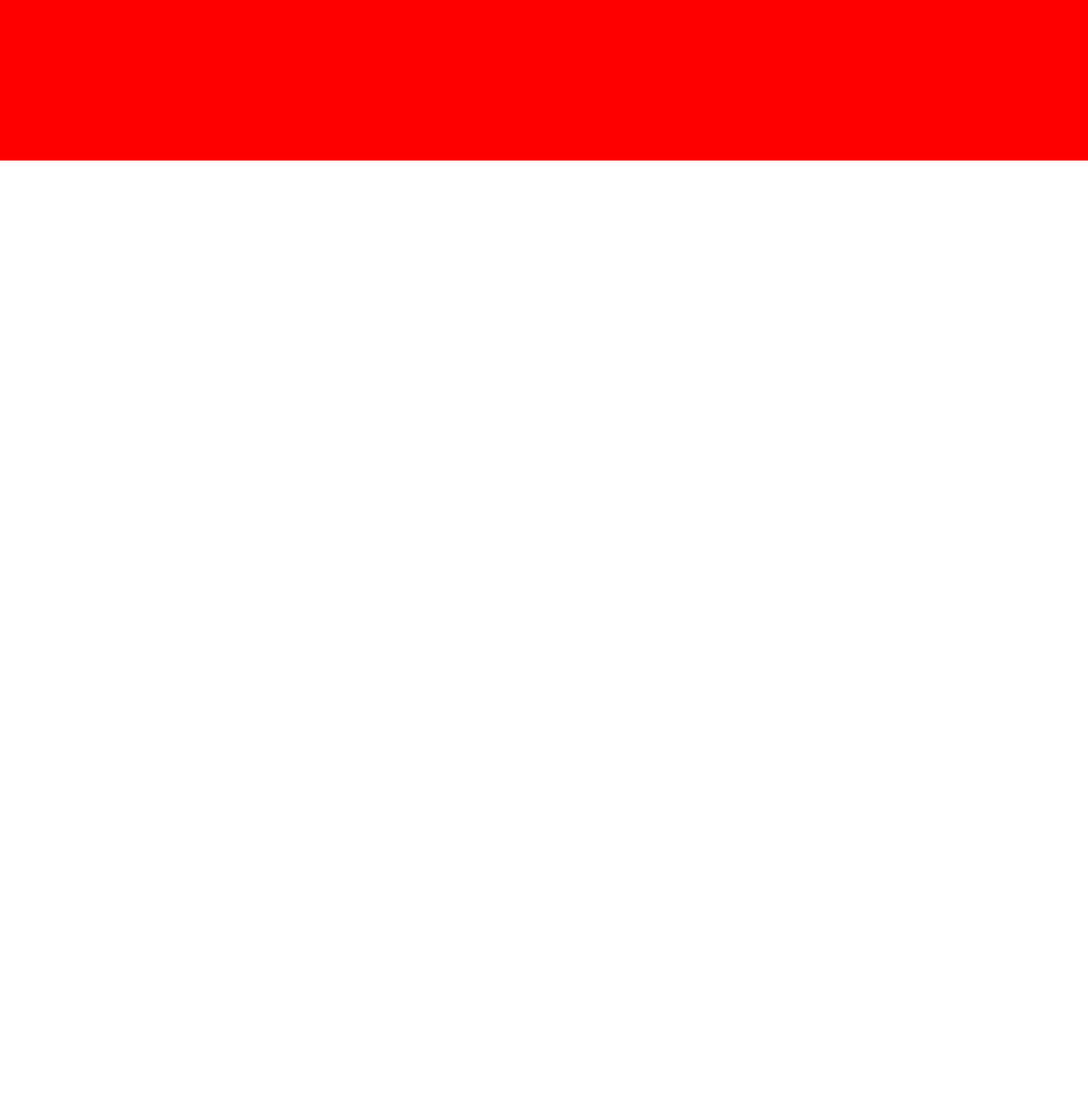
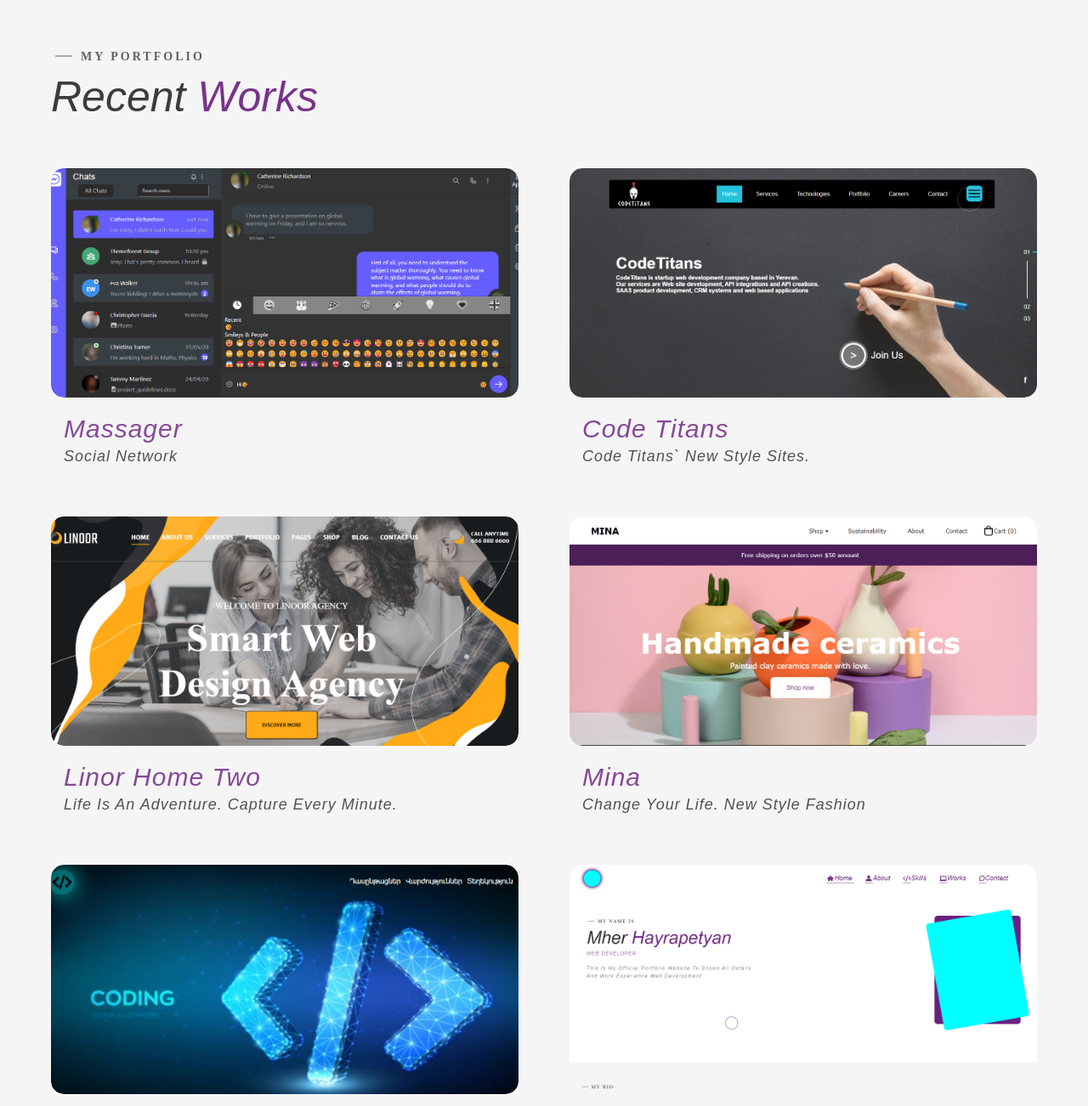
Before and after one commit to MherHayrapetyan/CVPage, a plain HTML site: page index.html in a window 1280 px wide. Shown: the part 2179-3481 px from the top of the page at 85% size. Before the commit the page ends 2368 px from the top, so only its background shows below. Drawn offline with Linux system fonts and the light colour scheme.

Commit message:
content Four

```diff
--- a/index.html
+++ b/index.html
@@ -577,7 +577,72 @@
         </div>
       </div>
 
-      <div class="contentFour"></div>
+      <div class="contentFour">
+        <div class="contentTwoTitle">
+          <h2>my portfolio</h2>
+          <h1>Recent <span>Works</span></h1>
+        </div>
+        <div class="contentFourBox">
+          <div class="contentFourBoxMin">
+            <div class="contentFourBoxMinBox">
+              <div class="contentFourBoxMinBoxImg">
+                <img src="img/massanger.png" alt="Massager Img" />
+              </div>
+              <div class="contentFourBoxMinBoxTxt">
+                <h3>massager</h3>
+                <p>social network</p>
+              </div>
+            </div>
+            <div class="contentFourBoxMinBox">
+              <div class="contentFourBoxMinBoxImg">
+                <img src="img/linor.png" alt="Linor Img" />
+              </div>
+              <div class="contentFourBoxMinBoxTxt">
+                <h3>linor home two</h3>
+                <p>Life is an adventure. Capture every minute.</p>
+              </div>
+            </div>
+            <div class="contentFourBoxMinBox">
+              <div class="contentFourBoxMinBoxImg">
+                <img src="img/learnprog.png" alt="Learn Programming Img" />
+              </div>
+              <div class="contentFourBoxMinBoxTxt">
+                <h3>learn programming</h3>
+                <p>don't waste time. learn programming!</p>
+              </div>
+            </div>
+          </div>
+          <div class="contentFourBoxMin">
+            <div class="contentFourBoxMinBox">
+              <div class="contentFourBoxMinBoxImg">
+                <img src="img/codetitans.png" alt="Code Titans Img" />
+              </div>
+              <div class="contentFourBoxMinBoxTxt">
+                <h3>code titans</h3>
+                <p>Code Titans` new style sites.</p>
+              </div>
+            </div>
+            <div class="contentFourBoxMinBox">
+              <div class="contentFourBoxMinBoxImg">
+                <img src="img/mina.png" alt="Mina Img" />
+              </div>
+              <div class="contentFourBoxMinBoxTxt">
+                <h3>mina</h3>
+                <p>Change your life. new style fashion</p>
+              </div>
+            </div>
+            <div class="contentFourBoxMinBox">
+              <div class="contentFourBoxMinBoxImg">
+                <img src="img/cvpage.png" alt="CV Page Img" />
+              </div>
+              <div class="contentFourBoxMinBoxTxt">
+                <h3>CV page</h3>
+                <p>a little about me</p>
+              </div>
+            </div>
+          </div>
+        </div>
+      </div>
     </menu>
 
     <script src="script.js"></script>
--- a/media.css
+++ b/media.css
@@ -212,6 +212,61 @@
 
 /* Content Four */
 
+@media only screen and (max-width: 1200px) {
+  .contentFourBoxMin {
+    width: 450px;
+  }
+}
+
+@media only screen and (max-width: 1000px) {
+  .contentFourBox {
+    padding: 0 10px;
+    justify-content: space-between;
+  }
+}
+
+@media only screen and (max-width: 950px) {
+  .contentFourBoxMin {
+    width: 400px;
+  }
+}
+
+@media only screen and (max-width: 840px) {
+  .contentFourBox {
+    flex-direction: column;
+    align-items: center;
+  }
+  .contentFourBoxMin {
+    width: 500px;
+  }
+}
+
+@media only screen and (max-width: 550px) {
+  .contentFourBoxMin {
+    width: 350px;
+  }
+  .contentFourBoxMinBoxImg {
+    height: 220px;
+  }
+  .contentFourBoxMinBoxTxt h3 {
+    font-size: 27px;
+  }
+  .contentFourBoxMinBoxTxt p {
+    font-size: 15px;
+  }
+}
+
+@media only screen and (max-width: 380px) {
+  .contentFourBoxMin {
+    width: 270px;
+  }
+  .contentFourBoxMinBoxImg {
+    height: 170px;
+  }
+  .contentFourBoxMinBoxTxt h3 {
+    font-size: 24px;
+  }
+}
 
 
 /* Content Four End */
--- a/style.css
+++ b/style.css
@@ -618,9 +618,75 @@ menu {
 
 .contentFour {
   width: 100%;
-  height: 200px;
-  background-color: red;
   margin-top: 70px;
+  padding-bottom: 50px;
+  background-color: rgb(245, 245, 245);
+}
+
+.contentFourBox {
+  width: 100%;
+  display: flex;
+  justify-content: space-around;
+  padding: 0 30px;
+}
+
+.contentFourBoxMin {
+  width: 550px;
+}
+
+.contentFourBoxMinBox {
+  margin-top: 55px;
+  cursor: pointer;
+}
+
+.contentFourBoxMinBoxImg {
+  width: 100%;
+  height: 270px;
+  border-radius: 15px;
+  overflow: hidden;
+}
+
+.contentFourBoxMinBoxImg img {
+  width: 100%;
+  height: 100%;
+  border-radius: 15px;
+  object-fit: cover;
+  object-position: center;
+  transition: .7s;
+  transition-timing-function: ease-out;
+}
+
+.contentFourBoxMinBox:hover img {
+  transform: scale(1.4);
+  transform-origin: 0px 0px;
+}
+
+.contentFourBoxMinBoxTxt {
+  width: 100%;
+  padding: 5px;
+}
+
+.contentFourBoxMinBoxTxt h3 {
+  margin-top: 15px;
+  margin-left: 10px;
+  color: rgb(107, 31, 128);
+  font-size: 30px;
+  font-weight: 400;
+  letter-spacing: 1px;
+  text-transform: capitalize;
+  font-style: italic;
+  opacity: 0.8;
+}
+
+.contentFourBoxMinBoxTxt p {
+  text-transform: capitalize;
+  margin-left: 10px;
+  margin-top: 5px;
+  color: rgb(40, 40, 40);
+  letter-spacing: 1px;
+  font-size: 18px;
+  font-style: italic;
+  opacity: 0.8;
 }
 
 /* Content Four End */
```
Also changed, not shown: img/codetitans.png (added), img/cvpage.png (added), img/learnprog.png (added), img/linor.png (added), img/massanger.png (added), img/mina.png (added).
